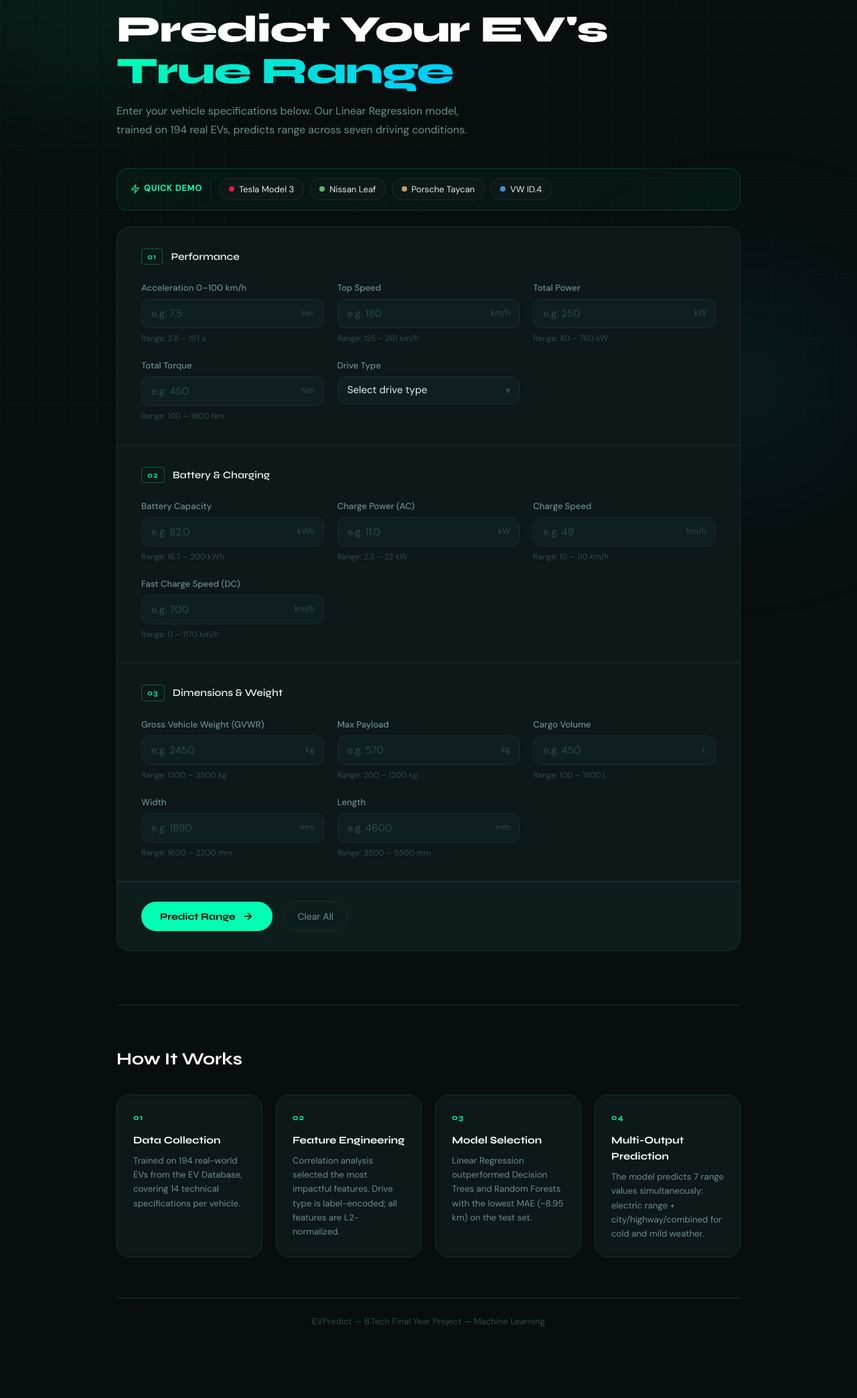
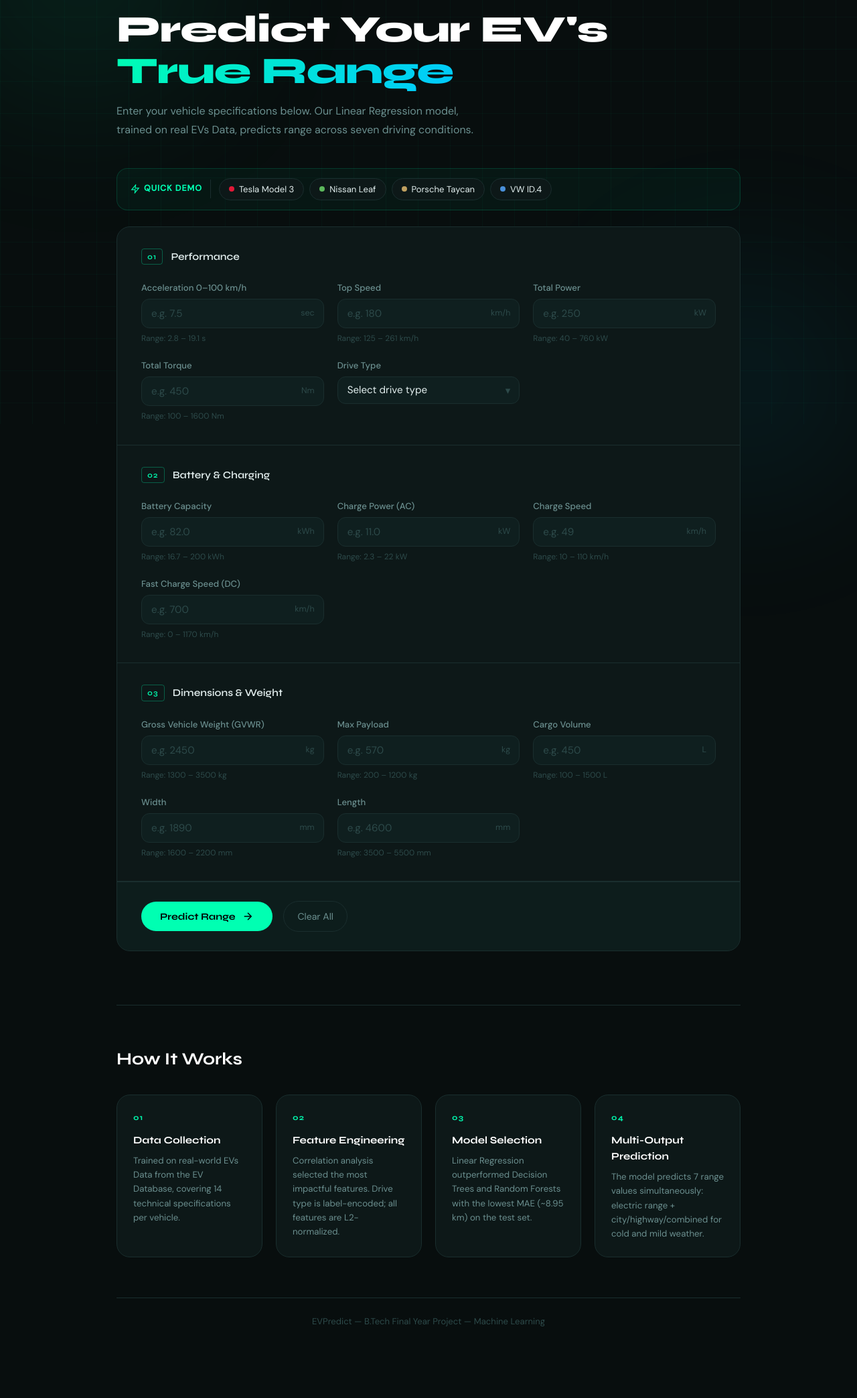
Before and after one commit to harshithv2004/EV_Range-, a Flask app: page / in a window 1280 px wide. Shown: the part 167-2254 px from the top of the page at 67% size. Run offline with Flask 3, Linux system fonts and the light colour scheme.

Commit message:
Generalize vehicle data references in index.html
Revised text to eliminate specific numerical references to EVs while maintaining the context of the data used.

```diff
--- a/templates/index.html
+++ b/templates/index.html
@@ -176,7 +176,7 @@
         </h1>
         <p class="hero-sub">
             Enter your vehicle specifications below. Our Linear Regression model,
-            trained on 194 real EVs, predicts range across seven driving conditions.
+            trained on real EVs Data, predicts range across seven driving conditions.
         </p>
     </section>
 
@@ -428,7 +428,7 @@
             <div class="about-card">
                 <div class="card-num">01</div>
                 <h3>Data Collection</h3>
-                <p>Trained on 194 real-world EVs from the EV Database, covering 14 technical specifications per vehicle.</p>
+                <p>Trained on real-world EVs Data from the EV Database, covering 14 technical specifications per vehicle.</p>
             </div>
             <div class="about-card">
                 <div class="card-num">02</div>
```
